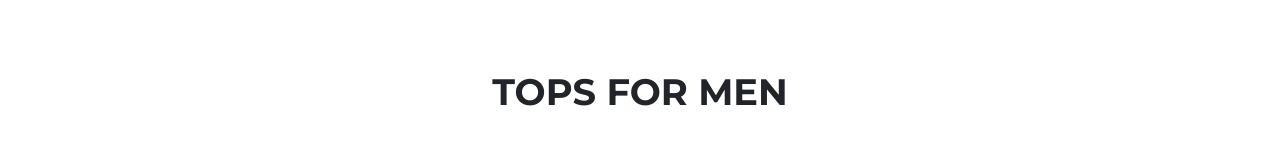
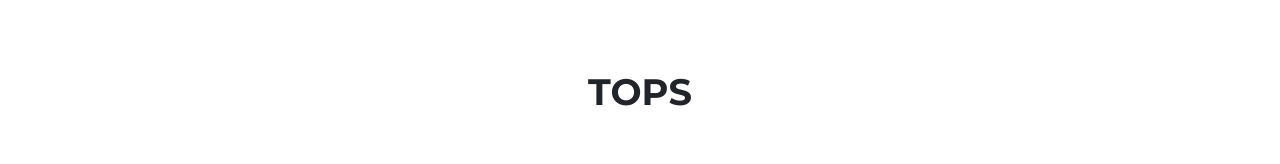
Before and after one commit to ogunshinaismail/E-commerce-codesandbox, a React (Create React App) app: page /product in a window 1280 px wide. Shown: the part 145-309 px from the top of the page. Built offline with nearby package versions, Linux system fonts and the light colour scheme.

Commit message:
product (tops) filter issue is fixed

```diff
--- a/src/ProductData.js
+++ b/src/ProductData.js
@@ -10,7 +10,7 @@ const Productdata = [
     },
     {
       id: 2,
-      imgURL:"https://balenciaga.dam.kering.com/m/2d5c8afe0999c49f/Small-748970TJO251000_G.jpg?v=1",
+      imgURL:"https://balenciaga.dam.kering.com/m/684d3f6378927e37/Small-746148TNV575630_G.jpg?v=2",
       img2: "https://balenciaga.dam.kering.com/m/7b3952b943d65b98/Small-746410TJO251000_F.jpg?v=1",
       img3: "https://balenciaga.dam.kering.com/m/3f609bf5a4dbbfc2/Small-746410TJO251000_D.jpg?v=1",
       details: "Skater Tuxedo jacket",
@@ -28,7 +28,7 @@ const Productdata = [
     },
     {
         id: 4,
-        imgURL:"https://balenciaga.dam.kering.com/m/2d5c8afe0999c49f/Small-748970TJO251000_G.jpg?v=1",
+        imgURL:"https://balenciaga.dam.kering.com/m/212c339a8bcefd58/Small-746552TNV436840_G.jpg?v=1",
         img2: "https://balenciaga.dam.kering.com/m/7b3952b943d65b98/Small-746410TJO251000_F.jpg?v=1",
         img3: "https://balenciaga.dam.kering.com/m/3f609bf5a4dbbfc2/Small-746410TJO251000_D.jpg?v=1",
         details: "Skater Tuxedo jacket",
--- a/src/pages/Product.jsx
+++ b/src/pages/Product.jsx
@@ -43,7 +43,8 @@ const Product = () => {
                     </button>
                 </div>
 
-                <h1 className="text-center text-uppercase">TOPS FOR MEN</h1>
+                {gender == "" ? <h1 className="text-center text-uppercase">TOPS</h1> : <h1 className="text-center text-uppercase">TOPS FOR {gender}</h1> }
+
 
                 <img
                     className="img-fluid d-block border border-dark border-1 border-opacity-50"
@@ -69,10 +70,9 @@ const Product = () => {
                             {Productdata.filter(item => {
                                 if ( gender === "") {
                                     return item;
-                                } else if (item.gender === "women") {
+                                } else if (item.gender === gender) {
                                     return item;
                                 }
-                                console.log(item)
                             })
                             .map(createProduct).slice(0, 12)}
                             <img
```
